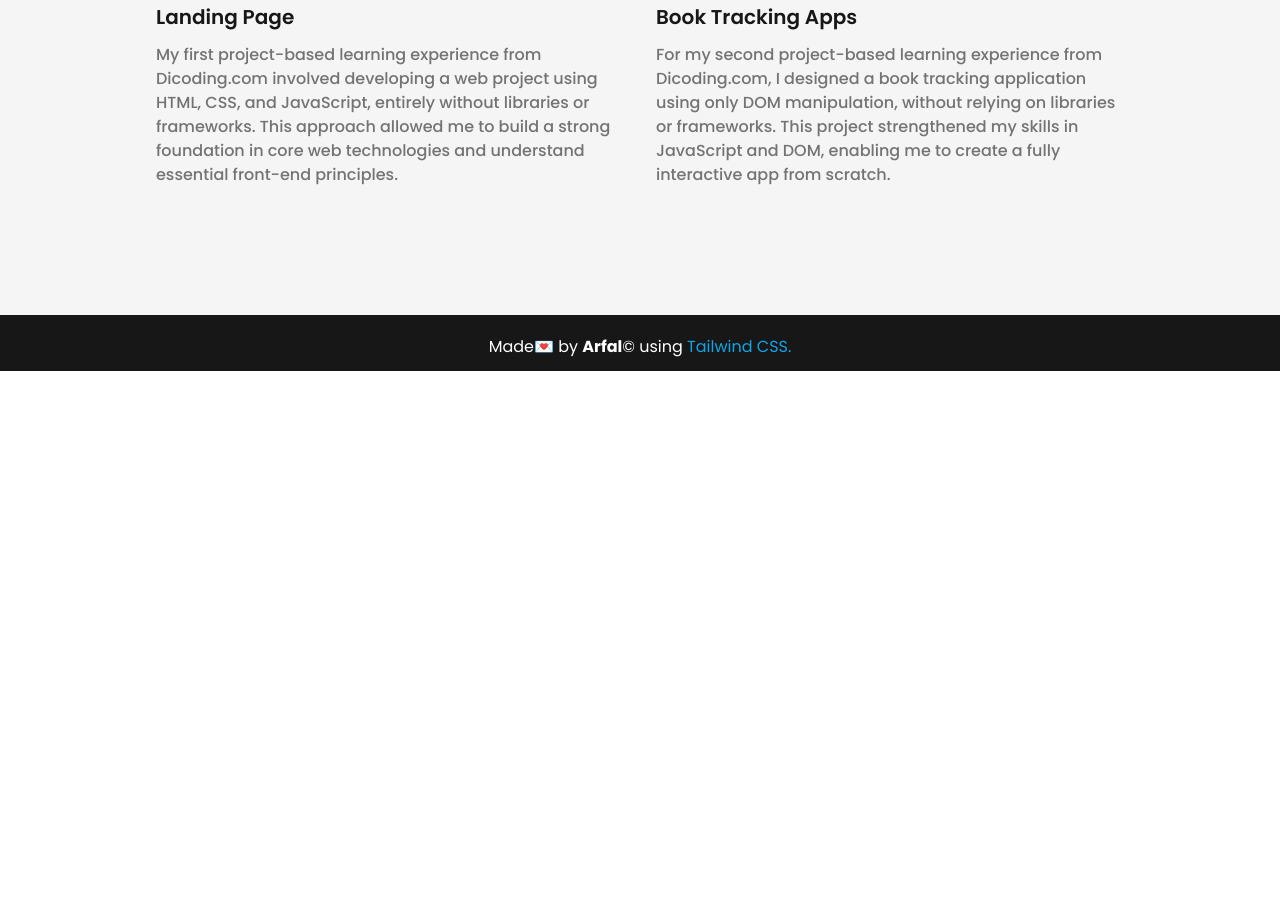
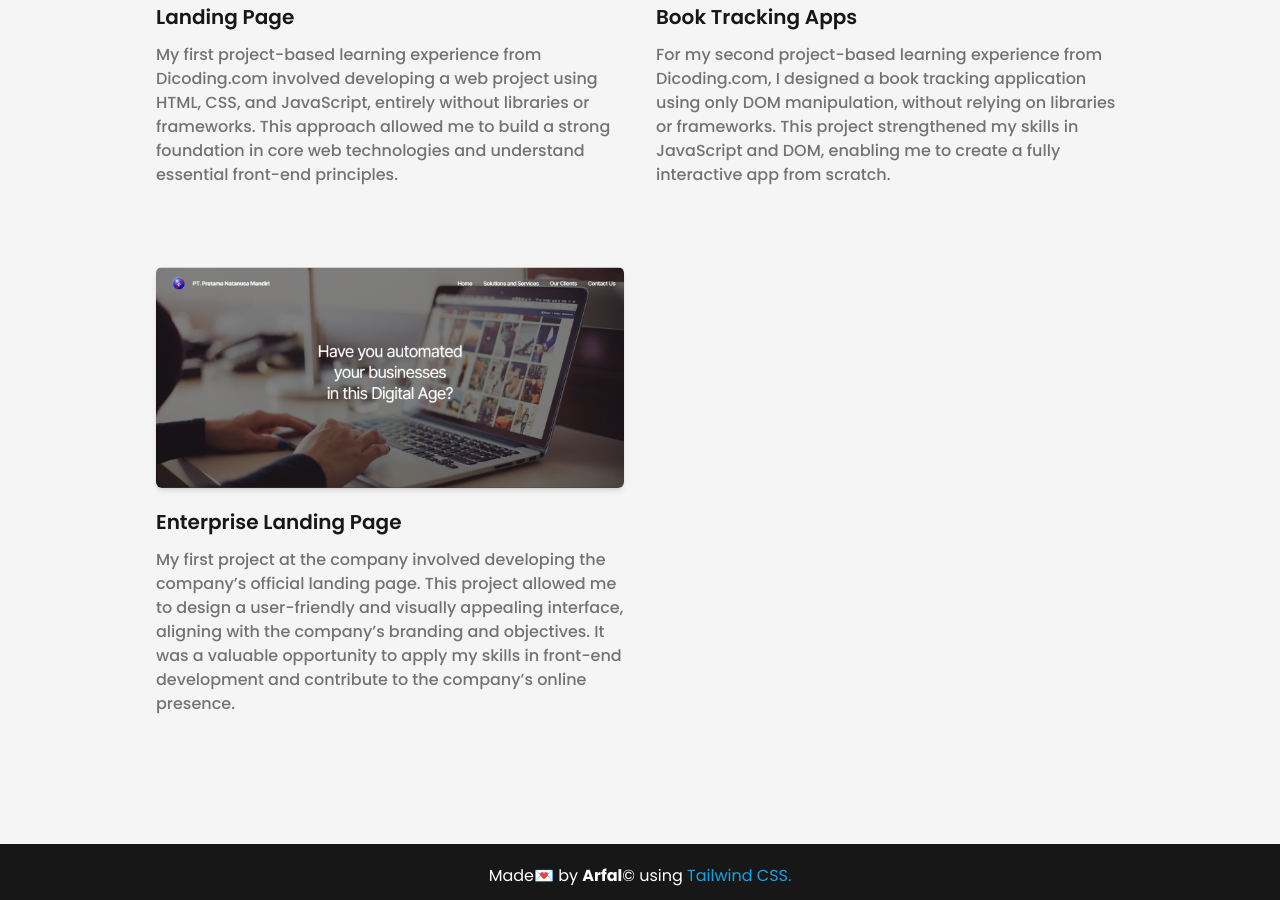
Before and after one commit to arpalpermana/arpalpermana.github.io, a website: page index.html in a window 1280 px wide. Shown: the part 1741-2641 px from the top of the page. Before the commit the page ends 2112 px from the top, so only its background shows below. Drawn offline with nearby package versions, Linux system fonts and the light colour scheme; files that its build step writes are made by us from their sources.

Commit message:
add new project

```diff
--- a/index.html
+++ b/index.html
@@ -252,7 +252,7 @@
             </div>
           </div>
           <div
-            class="w-full px-5 flex flex-wrap justify-center xl:w-10/12 xl:mx-auto"
+            class="w-full px-5 flex flex-wrap justify-start xl:w-10/12 xl:mx-auto"
           >
             <figure class="mb-12 p-4 md:w-1/2">
               <div class="rounded-md shadow-md overflow-hidden">
@@ -297,6 +297,28 @@
                 </p>
               </figcaption>
             </figure>
+            <figure class="mb-12 p-4 md:w-1/2">
+              <div class="rounded-md shadow-md overflow-hidden">
+                <img
+                  src="assets/img/porto/3.png"
+                  alt="Enterprise Landing Page"
+                  class="w-full"
+                />
+              </div>
+              <figcaption>
+                <h3 class="font-semibold text-xl text-dark mt-5 mb-3">
+                  Enterprise Landing Page
+                </h3>
+                <p class="font-medium text-base text-neutral-500">
+                  My first project at the company involved developing the
+                  company’s official landing page. This project allowed me to
+                  design a user-friendly and visually appealing interface,
+                  aligning with the company’s branding and objectives. It was a
+                  valuable opportunity to apply my skills in front-end
+                  development and contribute to the company’s online presence.
+                </p>
+              </figcaption>
+            </figure>
           </div>
         </div>
       </section>
```
Also changed, not shown: assets/img/porto/3.png (added).
